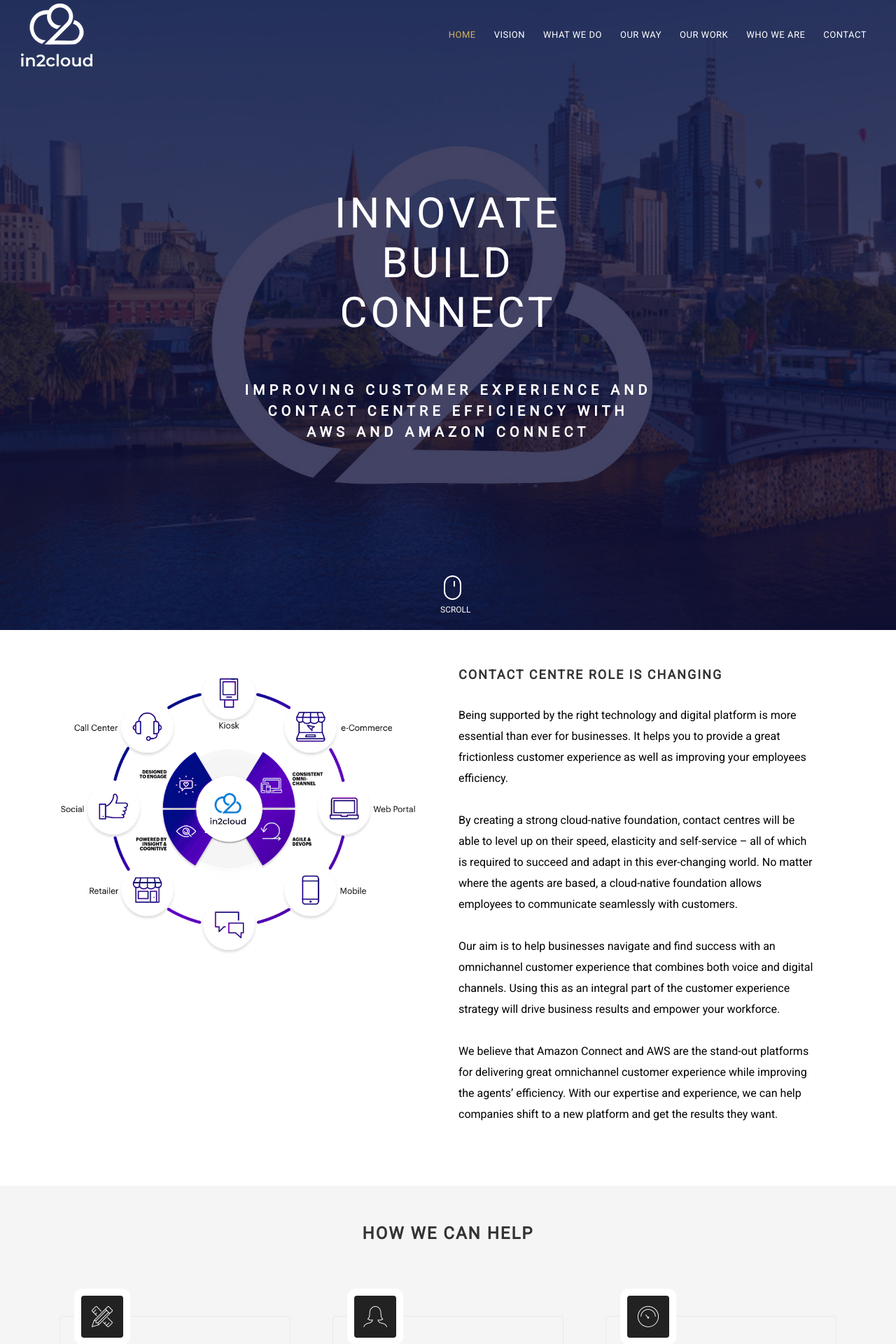
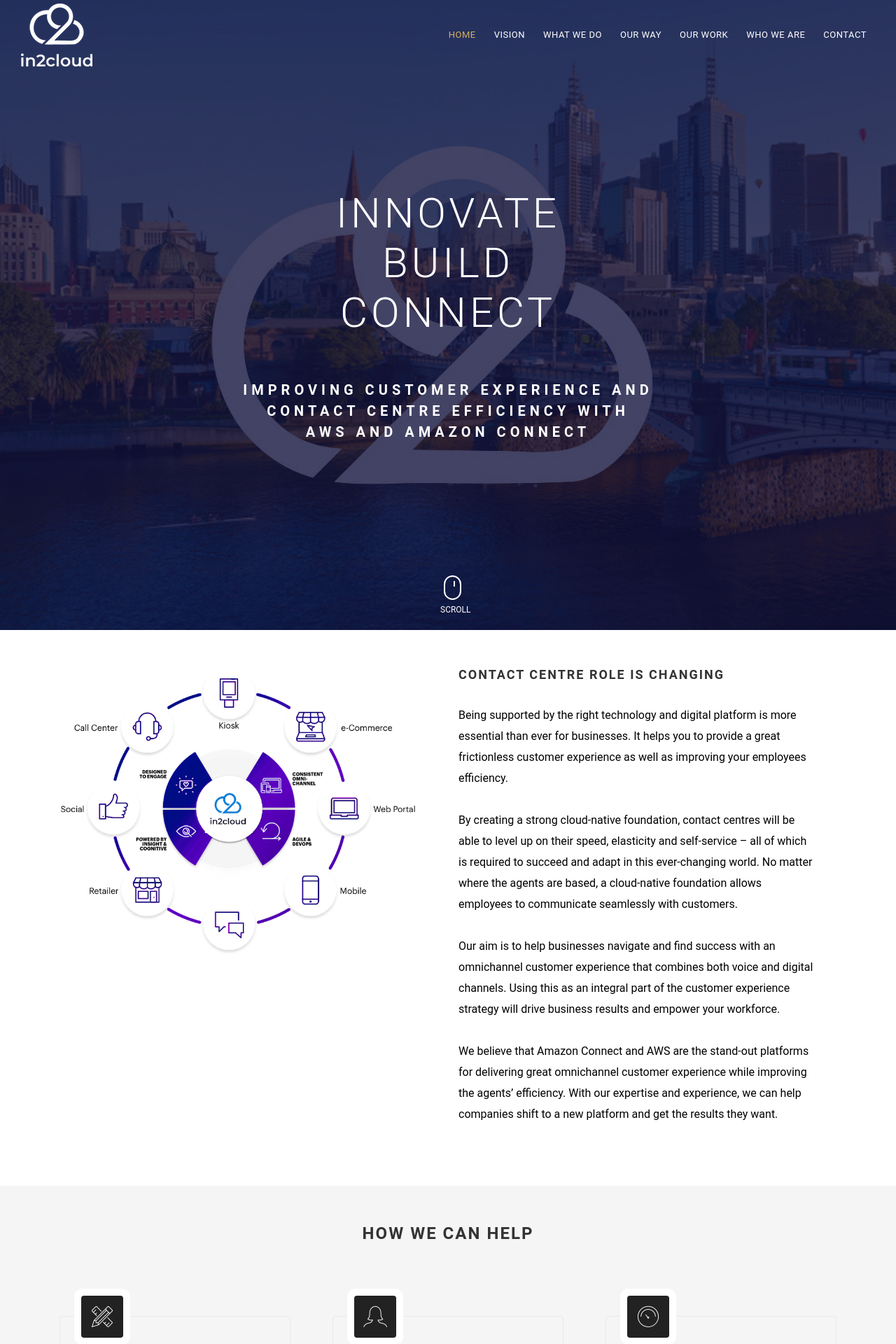
Before and after one commit to in2cloud/in2cloud.github.io, a Jekyll site: the page built from index.md, in a window 1280 px wide. Shown: the top 1920 px of the page at 70% size. Built offline with Jekyll 4.4.1, drawn with Linux system fonts in a browser that asks for light colours; our own code applies the rules of GitHub Pages for plain Markdown files.

Commit message:
Update default.html
font change

```diff
--- a/_layouts/default.html
+++ b/_layouts/default.html
@@ -31,7 +31,7 @@
     <title>in2cloud - Amazon Connect and AWS experts</title>
 
     <!--common style-->
-    <link href="https://fonts.googleapis.com/css2?family=Roboto&display=swap" rel="stylesheet">
+    <link href="https://fonts.googleapis.com/css2?family=Montserrat:wght@400;500;600;700&display=swap" rel="stylesheet">
 
     <!-- inject:css -->
     <link rel="stylesheet" href="assets/vendor/bootstrap/css/bootstrap.min.css">
```
